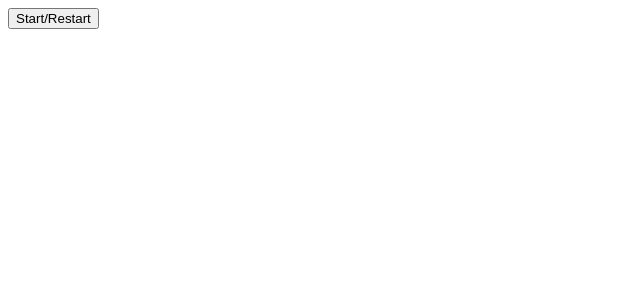
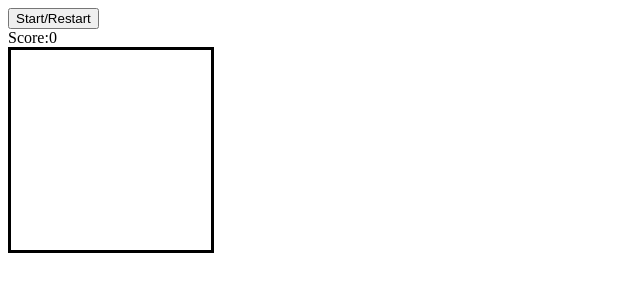
Before and after one commit to CrugBarat/snake_JavaScript, a plain HTML site: page index.html in a window 1280 px wide. Shown: the whole page, without its empty margins (0-640 px from the left). Drawn offline with Linux system fonts and the light colour scheme.

Commit message:
adds grid

```diff
--- a/index.html
+++ b/index.html
@@ -10,6 +10,109 @@
 </head>
 <body>
   <button class="start">Start/Restart</button>
+  <div class="score">Score:<span>0</span></div>
 
+  <div class="grid">
+    <div></div>
+    <div></div>
+    <div></div>
+    <div></div>
+    <div></div>
+    <div></div>
+    <div></div>
+    <div></div>
+    <div></div>
+    <div></div>
+    <div></div>
+    <div></div>
+    <div></div>
+    <div></div>
+    <div></div>
+    <div></div>
+    <div></div>
+    <div></div>
+    <div></div>
+    <div></div>
+    <div></div>
+    <div></div>
+    <div></div>
+    <div></div>
+    <div></div>
+    <div></div>
+    <div></div>
+    <div></div>
+    <div></div>
+    <div></div>
+    <div></div>
+    <div></div>
+    <div></div>
+    <div></div>
+    <div></div>
+    <div></div>
+    <div></div>
+    <div></div>
+    <div></div>
+    <div></div>
+    <div></div>
+    <div></div>
+    <div></div>
+    <div></div>
+    <div></div>
+    <div></div>
+    <div></div>
+    <div></div>
+    <div></div>
+    <div></div>
+    <div></div>
+    <div></div>
+    <div></div>
+    <div></div>
+    <div></div>
+    <div></div>
+    <div></div>
+    <div></div>
+    <div></div>
+    <div></div>
+    <div></div>
+    <div></div>
+    <div></div>
+    <div></div>
+    <div></div>
+    <div></div>
+    <div></div>
+    <div></div>
+    <div></div>
+    <div></div>
+    <div></div>
+    <div></div>
+    <div></div>
+    <div></div>
+    <div></div>
+    <div></div>
+    <div></div>
+    <div></div>
+    <div></div>
+    <div></div>
+    <div></div>
+    <div></div>
+    <div></div>
+    <div></div>
+    <div></div>
+    <div></div>
+    <div></div>
+    <div></div>
+    <div></div>
+    <div></div>
+    <div></div>
+    <div></div>
+    <div></div>
+    <div></div>
+    <div></div>
+    <div></div>
+    <div></div>
+    <div></div>
+    <div></div>
+    <div></div>
+  </div>
 </body>
 </html>
--- a/style.css
+++ b/style.css
@@ -0,0 +1,12 @@
+.grid {
+  width: 200px;
+  height: 200px;
+  display: flex;
+  flex-wrap: wrap;
+  border-style: solid;
+}
+
+.grid div {
+  width: 20px;
+  height: 20px;
+}
```
